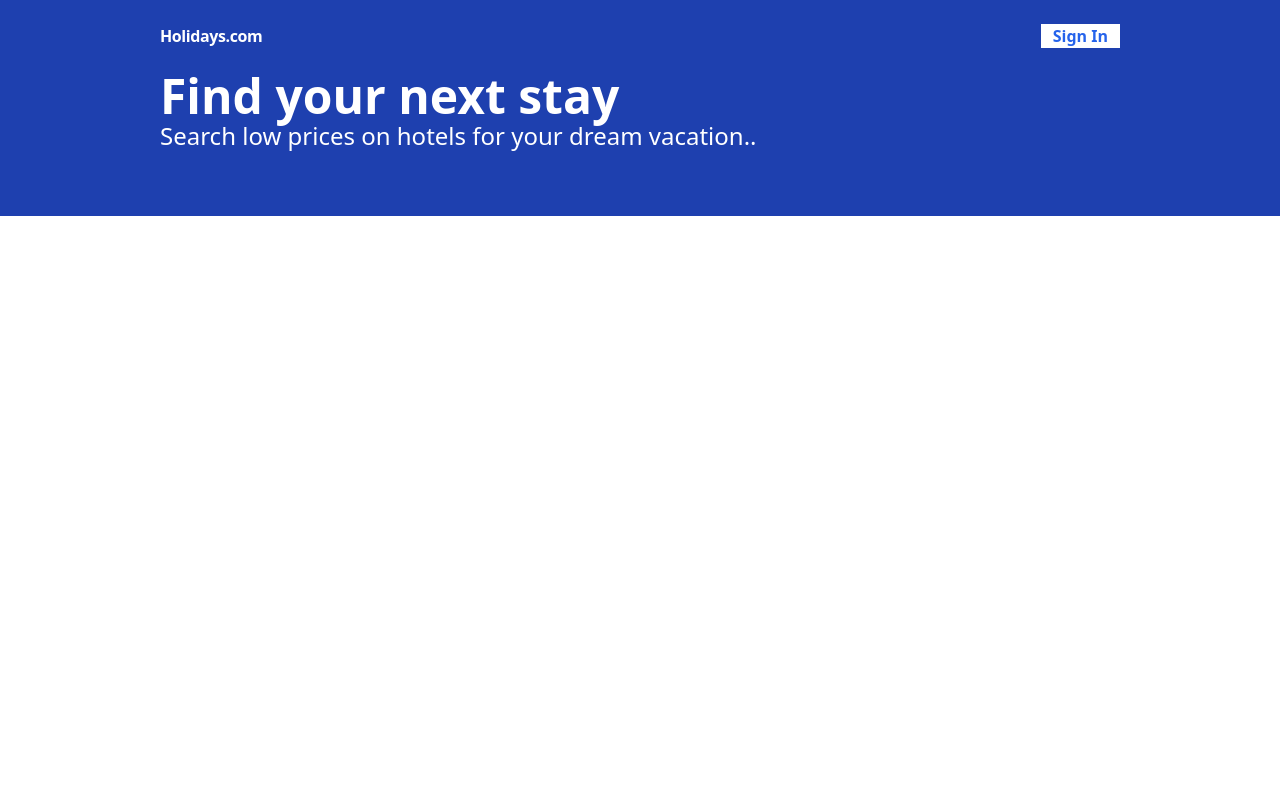
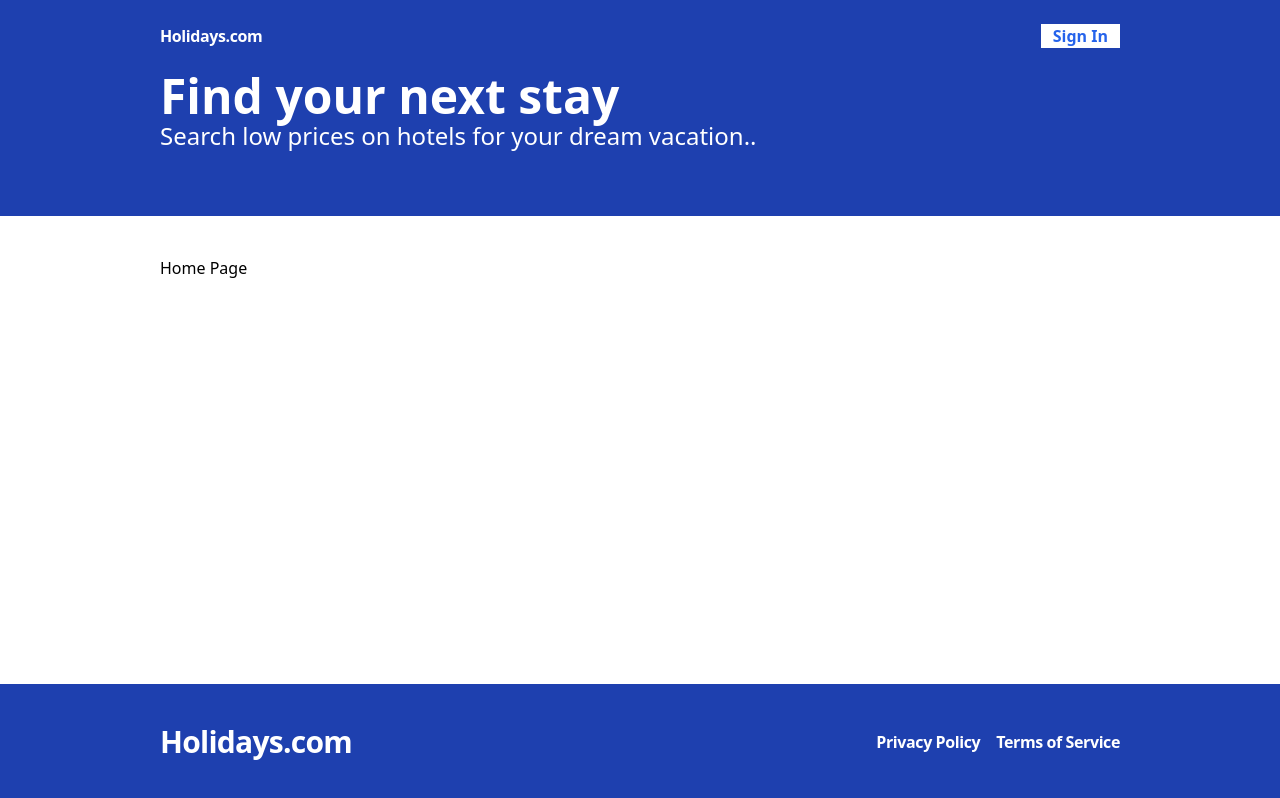
Before and after one commit to kene17/mern-booking-app-frontend, a React (Vite) app: page / in a window 1280 px wide. Built offline with nearby package versions, Linux system fonts and the light colour scheme.

Commit message:
implemented footer, Homepage and middle section

```diff
--- a/src/App.tsx
+++ b/src/App.tsx
@@ -8,8 +8,8 @@ function App() {
 
     <Router>
       <Routes>
-        <Route path="/" element={<Layout></Layout>} />
-        <Route path="/search" element={<>Search Page</>} />
+        <Route path="/" element={<Layout><p>Home Page</p></Layout>} />
+        <Route path="/search" element={<Layout><p>Search Page</p></Layout>} />
         <Route path="*" element={<Navigate to="/" />} />
       </Routes>
     </Router>
--- /dev/null
+++ b/src/components/Footer.tsx
@@ -0,0 +1,17 @@
+const Footer = () => {
+    return (
+        <div className="bg-blue-800 py-10">
+            <div className='container mx-auto flex flex-col md:flex-row justify-between items-center'>
+                <span className='text-3xl text-white font-bold tracking-tight flex gap-4'>
+                    Holidays.com
+                </span>
+                <span className='text-white font-bold tracking-tight flex gap-4'>
+                    <span>Privacy Policy</span>
+                    <span>Terms of Service</span>
+                </span>
+            </div>
+        </div>
+    )
+
+}
+export default Footer;
--- a/src/layouts/Layout.tsx
+++ b/src/layouts/Layout.tsx
@@ -1,11 +1,24 @@
+import Footer from "../components/Footer";
 import Header from "../components/Header";
 import Hero from "../components/Hero";
-const Layout = () => {
+
+type Props = {
+    children: React.ReactNode;
+}
+
+const Layout = ({ children }: Props) => {
     return (
-        <div className="flex flex-col min-h-screen">
-            <Header />
-            <Hero/>
-        </div>
+        <>
+            <div className="flex flex-col min-h-screen">
+                <Header />
+                <Hero />
+                <div className="container mx-auto flex-1 py-10">
+                    {children}
+                </div>
+                <Footer />
+            </div>
+
+        </>
     )
 
 }
```
